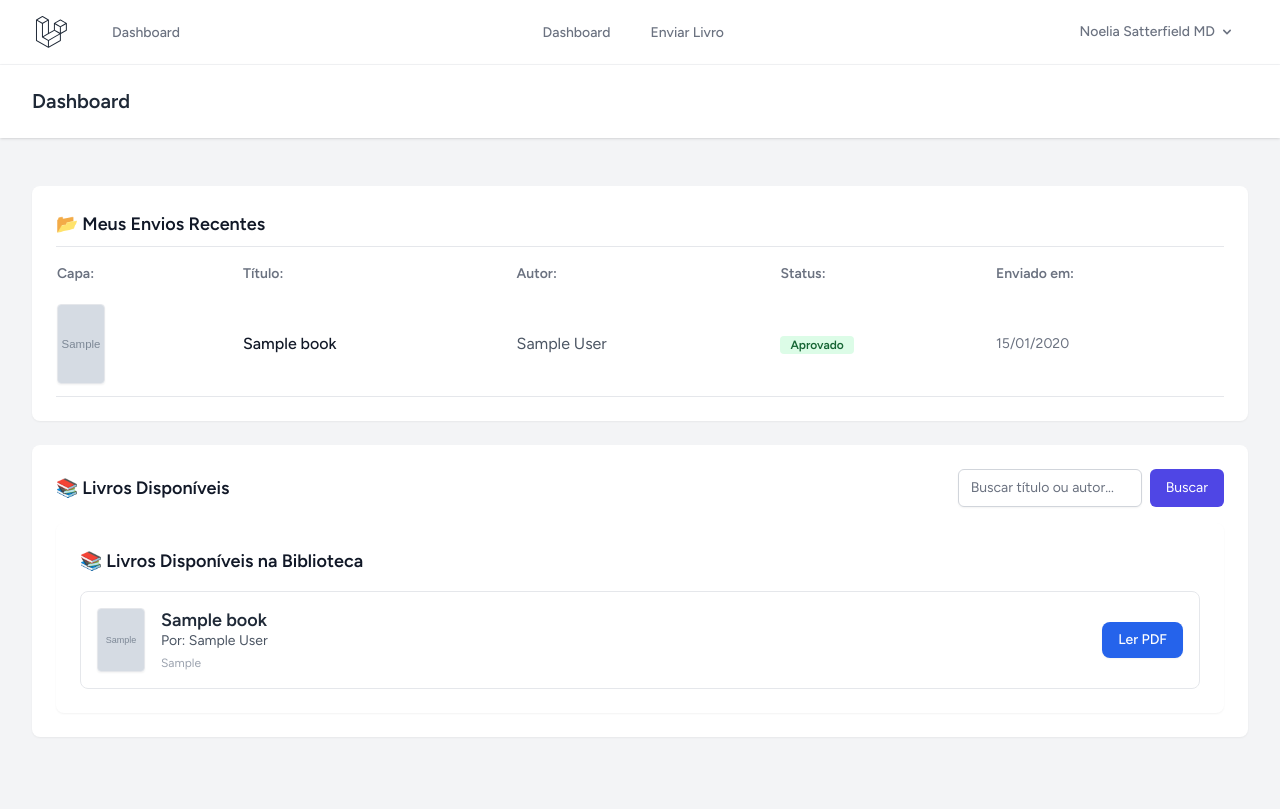
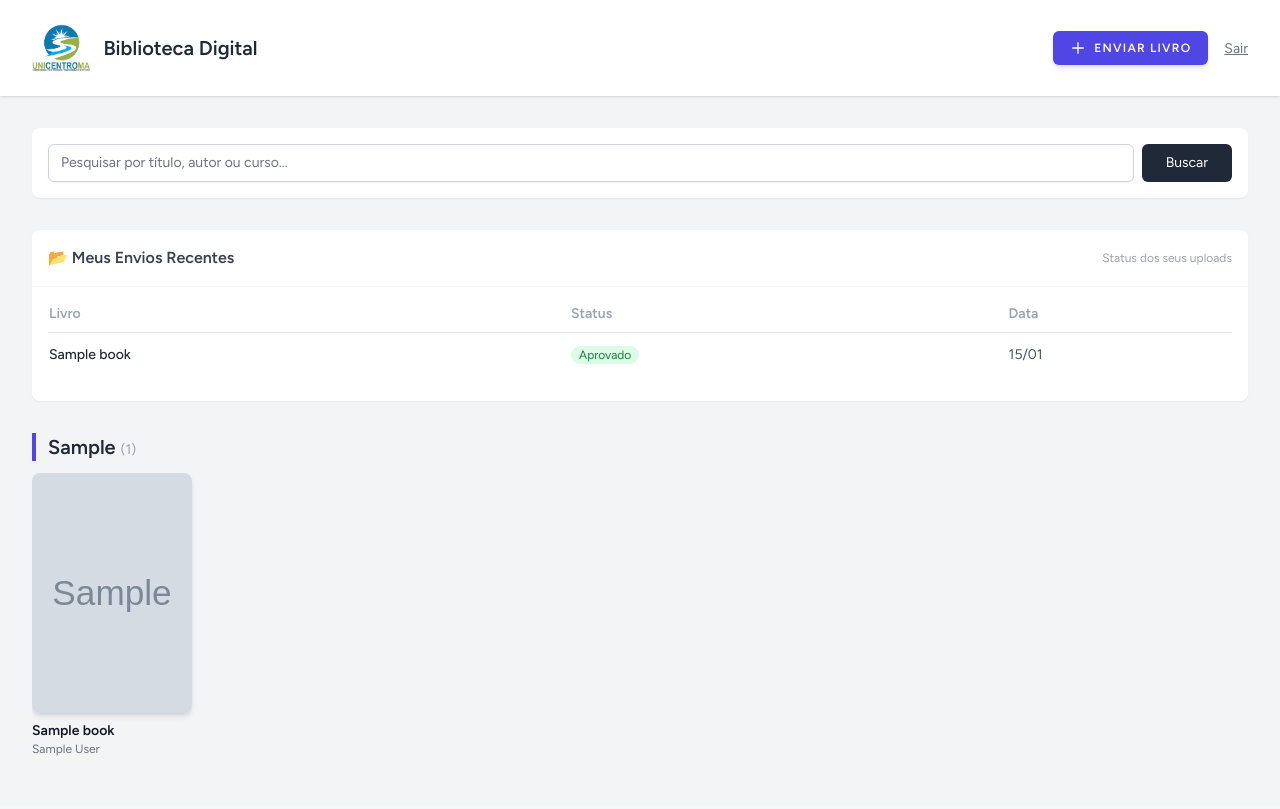
Before and after one commit to chrxtdev/biblioteca-backend, a Laravel app: page /livros in a window 1280 px wide. After the commit the page ends 756 px from the top, so only its background shows below. Run offline with Laravel 12, Linux system fonts and the light colour scheme; a user stored in the database is signed in; data comes from the database, SQL or seed files in the repository; tables that the repository leaves empty hold one stand-in row (values such as "Sample post"); grey boxes marked "Sample" are stand-in pictures; style sheets or scripts are compiled from the project's sources.

Commit message:
update 9

```diff
--- a/app/Http/Controllers/BookController.php
+++ b/app/Http/Controllers/BookController.php
@@ -10,15 +10,18 @@ class BookController extends Controller
     public function index(Request $request)
     {
         $search = $request->input('search');
+
         $books = Book::where('is_verified', true)
             ->when($search, function ($query, $search) {
-                return $query->where(function ($q) use ($search) {
+                return $query->where(function($q) use ($search) {
                     $q->where('title', 'like', "%{$search}%")
-                        ->orWhere('author', 'like', "%{$search}%");
+                      ->orWhere('author', 'like', "%{$search}%")
+                      ->orWhere('course', 'like', "%{$search}%");
                 });
             })
             ->orderBy('created_at', 'desc')
-            ->paginate(10);
+            ->get();
+
         $myBooks = $request->user()->books()
             ->orderBy('created_at', 'desc')
             ->paginate(5, ['*'], 'my_page');
--- a/resources/views/dashboard.blade.php
+++ b/resources/views/dashboard.blade.php
@@ -1,172 +1,196 @@
 <x-app-layout>
+    {{-- CSS "Gambiarra" para esconder a barra de navegação padrão do Breeze e deixar só a nossa --}}
+    <style>
+        nav[x-data] { display: none !important; }
+    </style>
+
+    <div x-data="{
+            showReader: false,
+            pdfUrl: '',
+            bookTitle: '',
+            openReader(url, title) {
+                this.pdfUrl = url;
+                this.bookTitle = title;
+                this.showReader = true;
+            }
+        }">
+
         <x-slot name="header">
-        <h2 class="font-semibold text-xl text-gray-800 leading-tight">
-            {{ __('Dashboard') }}
+            <div class="flex justify-between items-center">
+                {{-- LADO ESQUERDO: Logo e Título --}}
+                <h2 class="font-semibold text-xl text-gray-800 leading-tight flex items-center gap-3">
+                    {{-- Certifique-se que o arquivo existe em public/images/unicentroma-logo.png --}}
+                    <img src="{{ asset('images/unicentroma-logo.png') }}"
+                         alt="Logo Faculdade"
+                         class="h-12 w-auto object-contain">
+                    {{ __('Biblioteca Digital') }}
                 </h2>
+
+                {{-- LADO DIREITO: Botões de Ação --}}
+                <div class="flex items-center">
+                    <a href="{{ route('books.create') }}"
+                       class="inline-flex items-center px-4 py-2 bg-indigo-600 border border-transparent rounded-md font-semibold text-xs text-white uppercase tracking-widest hover:bg-indigo-700 focus:bg-indigo-700 active:bg-indigo-900 focus:outline-none focus:ring-2 focus:ring-indigo-500 focus:ring-offset-2 transition ease-in-out duration-150 shadow-md">
+                        <svg class="w-4 h-4 mr-2" fill="none" stroke="currentColor" viewBox="0 0 24 24"><path stroke-linecap="round" stroke-linejoin="round" stroke-width="2" d="M12 4v16m8-8H4"></path></svg>
+                        Enviar Livro
+                    </a>
+
+                    {{-- Botão de Sair (Logout) --}}
+                    <form method="POST" action="{{ route('logout') }}" class="inline">
+                        @csrf
+                        <button type="submit" class="ml-4 text-sm text-gray-500 hover:text-red-600 underline cursor-pointer">
+                            Sair
+                        </button>
+                    </form>
+                </div>
+            </div>
         </x-slot>
 
-    <div class="py-12">
-        <div class="max-w-7xl mx-auto sm:px-6 lg:px-8">
+        <div class="py-8">
+            <div class="max-w-7xl mx-auto sm:px-6 lg:px-8 space-y-8">
 
-            @if (session('status') === 'livro-enviado')
-            <div class="bg-green-100 border border-green-400 text-green-700 px-4 py-3 rounded relative mb-4"
-                role="alert">
-                <strong class="font-bold">Sucesso!</strong>
-                <span class="block sm:inline">Seu livro foi enviado para análise da bibliotecária.</span>
+                {{-- 🔍 BARRA DE PESQUISA --}}
+                <div class="bg-white overflow-hidden shadow-sm sm:rounded-lg p-4">
+                    <form method="GET" action="{{ route('dashboard') }}" class="flex gap-2">
+                        <input type="text" name="search" value="{{ request('search') }}"
+                               placeholder="Pesquisar por título, autor ou curso..."
+                               class="w-full border-gray-300 focus:border-indigo-500 focus:ring-indigo-500 rounded-md shadow-sm text-sm">
+                        <button type="submit" class="px-6 py-2 bg-gray-800 text-white rounded-md text-sm hover:bg-gray-700">
+                            Buscar
+                        </button>
+                        @if(request('search'))
+                            <a href="{{ route('dashboard') }}" class="px-4 py-2 bg-gray-200 text-gray-700 rounded-md text-sm hover:bg-gray-300 flex items-center">Limpar</a>
+                        @endif
+                    </form>
                 </div>
-            @endif
 
-            <div class="bg-white overflow-hidden shadow-sm sm:rounded-lg mb-6">
-                <div class="p-6 text-gray-900">
-                    <h3 class="text-lg font-bold mb-4 border-b pb-2">📂 Meus Envios Recentes</h3>
-
-                    @if($myBooks->isEmpty())
-                    <p class="text-gray-500 italic">Você ainda não enviou nenhum livro.</p>
-                    @else
-                    <table class="w-full text-left">
-                        <thead>
-                            <tr class="text-gray-500 text-sm">
-                                <th class="pb-2">Capa:</th>
-                                <th class="pb-2">Título:</th>
-                                <th class="pb-2">Autor:</th>
-                                <th class="pb-2">Status:</th>
-                                <th class="pb-2">Enviado em:</th>
+                {{-- 📂 MEUS ENVIOS RECENTES --}}
+                @if(!$myBooks->isEmpty())
+                <div class="bg-white overflow-hidden shadow-sm sm:rounded-lg">
+                    <div class="p-4 border-b border-gray-100 flex justify-between items-center">
+                        <h3 class="font-bold text-gray-700">📂 Meus Envios Recentes</h3>
+                        <span class="text-xs text-gray-400">Status dos seus uploads</span>
+                    </div>
+                    <div class="p-4 overflow-x-auto">
+                        <table class="w-full text-left text-sm">
+                            <thead class="text-gray-400 font-normal border-b">
+                                <tr>
+                                    <th class="pb-2">Livro</th>
+                                    <th class="pb-2">Status</th>
+                                    <th class="pb-2">Data</th>
                                 </tr>
                             </thead>
-                        <tbody>
+                            <tbody class="text-gray-600">
                                 @foreach($myBooks as $myBook)
-                            <tr class="border-b hover:bg-gray-50">
-
-                                <td class="py-3 pr-4">
-                                    @if($myBook->cover_path)
-                                    <img src="{{ asset('storage/' . $myBook->cover_path) }}"
-                                        alt="Capa"
-                                        class="w-12 h-20 object-cover rounded shadow-sm border border-gray-200">
+                                <tr class="border-b last:border-0 hover:bg-gray-50">
+                                    <td class="py-3 font-medium text-gray-800">{{ $myBook->title }}</td>
+                                    <td class="py-3">
+                                        @if($myBook->is_verified)
+                                            <span class="bg-green-100 text-green-700 text-xs px-2 py-0.5 rounded-full">Aprovado</span>
+                                        @elseif($myBook->rejection_reason)
+                                            <span class="bg-red-100 text-red-700 text-xs px-2 py-0.5 rounded-full cursor-pointer" title="{{ $myBook->rejection_reason }}">Recusado</span>
                                         @else
-                                    <div
-                                        class="w-12 h-16 bg-gray-200 rounded flex items-center justify-center text-gray-400 text-xs">
-                                        Sem Capa
-                                    </div>
+                                            <span class="bg-yellow-100 text-yellow-700 text-xs px-2 py-0.5 rounded-full">Análise</span>
                                         @endif
                                     </td>
-
-                                <td class="py-3 font-medium text-gray-900">{{ $myBook->title }}</td>
-
-                                <td class="py-3 text-gray-600">{{ $myBook->author }}</td>
-
-                                <td class="py-3">
-                                    @if($myBook->is_verified)
-                                    <span
-                                        class="bg-green-100 text-green-800 text-xs font-semibold px-2.5 py-0.5 rounded">Aprovado</span>
-                                    @elseif($myBook->rejection_reason)
-                                    <div class="flex items-center gap-2">
-                                        <span
-                                            class="bg-red-100 text-red-800 text-xs font-semibold px-2.5 py-0.5 rounded">Recusado</span>
-                                        <button
-                                            x-data=""
-                                            x-on:click="alert('MOTIVO DA REJEIÇÃO:\n\n' + $el.dataset.reason)"
-                                            data-reason="{{ $myBook->rejection_reason }}"
-                                            class="text-xs text-red-600 underline hover:text-red-800 cursor-pointer">
-                                            Ver motivo
-                                        </button>
-                                    </div>
-                                    @else
-                                    <span
-                                        class="bg-yellow-100 text-yellow-800 text-xs font-semibold px-2.5 py-0.5 rounded">Em Análise</span>
-                                    @endif
-                                </td>
-
-                                <td class="py-3 text-sm text-gray-500">
-                                    {{ $myBook->created_at->format('d/m/Y') }}
-                                </td>
+                                    <td class="py-3">{{ $myBook->created_at->format('d/m') }}</td>
                                 </tr>
                                 @endforeach
                             </tbody>
                         </table>
+                        <div class="mt-2">{{ $myBooks->links() }}</div>
+                    </div>
+                </div>
                 @endif
+
+                {{-- 🎬 CARROSSEL DE LIVROS (Estilo Netflix) --}}
+                <div class="space-y-8">
+                    @if($books->isEmpty())
+                        <div class="text-center py-12 text-gray-500">
+                            <p class="text-xl">Nenhum livro encontrado na biblioteca.</p>
+                        </div>
+                    @else
+                        @foreach($books->groupBy('course') as $course => $courseBooks)
+                        <div class="space-y-3">
+                            <h3 class="text-xl font-bold text-gray-800 border-l-4 border-indigo-600 pl-3">
+                                {{ $course }} <span class="text-gray-400 text-sm font-normal">({{ $courseBooks->count() }})</span>
+                            </h3>
+
+                            <div class="flex overflow-x-auto pb-4 gap-4 scrollbar-hide" style="scrollbar-width: thin;">
+                                @foreach($courseBooks as $book)
+                                    <div class="flex-none w-40 group relative">
+                                        {{-- Capa clicável --}}
+                                        <div class="relative w-40 h-60 rounded-lg overflow-hidden shadow-md transition-transform transform group-hover:scale-105 group-hover:shadow-xl cursor-pointer"
+                                             @click="openReader('{{ asset('storage/' . $book->file_path) }}', '{{ $book->title }}')">
+
+                                            @if($book->cover_path)
+                                                <img src="{{ asset('storage/' . $book->cover_path) }}" class="w-full h-full object-cover">
+                                            @else
+                                                <div class="w-full h-full bg-gray-200 flex flex-col items-center justify-center text-gray-400 p-2 text-center">
+                                                    <span class="text-xs font-bold">{{ $book->title }}</span>
+                                                    <svg class="w-8 h-8 mt-2" fill="none" stroke="currentColor" viewBox="0 0 24 24"><path stroke-linecap="round" stroke-linejoin="round" stroke-width="2" d="M12 6.253v13m0-13C10.832 5.477 9.246 5 7.5 5S4.168 5.477 3 6.253v13C4.168 18.477 5.754 18 7.5 18s3.332.477 4.5 1.253m0-13C13.168 5.477 14.754 5 16.5 5c1.747 0 3.332.477 4.5 1.253v13C19.832 18.477 18.247 18 16.5 18c-1.746 0-3.332.477-4.5 1.253"></path></svg>
+                                                </div>
+                                            @endif
+
+                                            {{-- Overlay "LER PDF" --}}
+                                            <div class="absolute inset-0 bg-black bg-opacity-0 group-hover:bg-opacity-40 flex items-center justify-center transition-all">
+                                                <span class="opacity-0 group-hover:opacity-100 bg-white text-gray-900 text-xs font-bold px-3 py-1 rounded-full shadow-lg transform translate-y-2 group-hover:translate-y-0 transition-all">
+                                                    LER PDF
+                                                </span>
                                             </div>
                                         </div>
 
-            <div class="mt-4">
-                {{ $myBooks->links() }}
+                                        {{-- Informações do Livro --}}
+                                        <div class="mt-2">
+                                            <h4 class="font-bold text-gray-900 text-sm truncate" title="{{ $book->title }}">{{ $book->title }}</h4>
+                                            <p class="text-xs text-gray-500 truncate">{{ $book->author }}</p>
                                         </div>
-
-            <div class="bg-white overflow-hidden shadow-sm sm:rounded-lg mb-6">
-                <div class="p-6 text-gray-900">
-                    <div class="flex justify-between items-center mb-4">
-                        <h3 class="text-lg font-bold">📚 Livros Disponíveis</h3>
-
-                        <form method="GET" action="{{ route('dashboard') }}" class="flex gap-2">
-                            <input type="text"
-                                name="search"
-                                value="{{ request('search') }}"
-                                placeholder="Buscar título ou autor..."
-                                class="border-gray-300 focus:border-indigo-500 focus:ring-indigo-500 rounded-md shadow-sm text-sm">
-                            <button type="submit" class="px-4 py-2 bg-indigo-600 text-white rounded-md text-sm hover:bg-indigo-700">
-                                Buscar
-                            </button>
-                            @if(request('search'))
-                            <a href="{{ route('dashboard') }}" class="px-4 py-2 bg-gray-200 text-gray-700 rounded-md text-sm hover:bg-gray-300">
-                                Limpar
-                            </a>
-                            @endif
-                        </form>
                                     </div>
-
-                    <div class="mt-4">
-                        {{ $books->appends(['search' => request('search')])->links() }}
+                                @endforeach
                             </div>
-
-
-                    <div class="bg-white overflow-hidden shadow-sm sm:rounded-lg">
-                        <div class="p-6 text-gray-900">
-                            <h3 class="text-lg font-bold mb-4">📚 Livros Disponíveis na Biblioteca</h3>
-
-                            @if($books->isEmpty())
-                            <p class="text-gray-500 italic">Nenhum livro disponível no momento.</p>
-                            @else
-                            <div class="grid gap-4"> @foreach($books as $book)
-                                <div
-                                    class="p-4 border rounded-lg hover:bg-gray-50 flex items-center justify-between transition duration-150">
-
-                                    <div class="flex items-center gap-4">
-
-                                        <div class="flex-shrink-0">
-                                            @if($book->cover_path)
-                                            <img src="{{ asset('storage/' . $book->cover_path) }}"
-                                                alt="{{ $book->title }}"
-                                                class="w-12 h-16 object-cover rounded shadow-sm border border-gray-200">
-                                            @else
-                                            <div
-                                                class="w-12 h-16 bg-gray-200 rounded flex items-center justify-center text-gray-400">
-                                                <svg class="w-6 h-6" fill="none" stroke="currentColor"
-                                                    viewBox="0 0 24 24">
-                                                    <path stroke-linecap="round" stroke-linejoin="round"
-                                                        stroke-width="2"
-                                                        d="M12 6.253v13m0-13C10.832 5.477 9.246 5 7.5 5S4.168 5.477 3 6.253v13C4.168 18.477 5.754 18 7.5 18s3.332.477 4.5 1.253m0-13C13.168 5.477 14.754 5 16.5 5c1.747 0 3.332.477 4.5 1.253v13C19.832 18.477 18.247 18 16.5 18c-1.746 0-3.332.477-4.5 1.253"></path>
-                                                </svg>
                         </div>
+                        @endforeach
                     @endif
                 </div>
 
-                                        <div>
-                                            <h4 class="text-lg font-bold text-gray-800 leading-tight">{{ $book->title }}</h4>
-                                            <p class="text-sm text-gray-600">Por: {{ $book->author }}</p>
-                                            <p class="text-xs text-gray-400 mt-1">{{ $book->course ?? 'Geral' }}</p>
             </div>
         </div>
 
-                                    <a href="{{ asset('storage/' . $book->file_path) }}" target="_blank"
-                                        class="ml-4 px-4 py-2 bg-blue-600 text-white text-sm font-medium rounded-lg hover:bg-blue-700 transition shadow-sm whitespace-nowrap">
-                                        Ler PDF
-                                    </a>
+        {{--  MODAL DE LEITURA (POP-UP) --}}
+        <div x-show="showReader"
+             style="display: none;"
+             class="fixed inset-0 z-50 flex items-center justify-center bg-black bg-opacity-90 backdrop-blur-sm p-4"
+             x-transition:enter="transition ease-out duration-300"
+             x-transition:enter-start="opacity-0"
+             x-transition:enter-end="opacity-100"
+             x-transition:leave="transition ease-in duration-200"
+             x-transition:leave-start="opacity-100"
+             x-transition:leave-end="opacity-0">
 
+            <div class="bg-white w-full max-w-6xl h-[90vh] rounded-lg shadow-2xl flex flex-col overflow-hidden relative" @click.away="showReader = false">
+
+                {{-- Header do Modal --}}
+                <div class="bg-gray-900 text-white p-4 flex justify-between items-center shadow-md z-10">
+                    <div class="flex items-center gap-3">
+                        <div class="w-8 h-8 bg-indigo-500 rounded-full flex items-center justify-center font-bold text-xs">PDF</div>
+                        <div>
+                            <h3 class="font-bold text-sm md:text-lg" x-text="bookTitle"></h3>
+                            <p class="text-xs text-gray-400">Modo Leitura</p>
                         </div>
-                                @endforeach
                     </div>
-                            @endif
+                    <button @click="showReader = false" class="text-gray-400 hover:text-white p-2 hover:bg-gray-800 rounded-full transition">
+                        <svg class="w-6 h-6" fill="none" stroke="currentColor" viewBox="0 0 24 24"><path stroke-linecap="round" stroke-linejoin="round" stroke-width="2" d="M6 18L18 6M6 6l12 12"></path></svg>
+                    </button>
+                </div>
+
+                {{-- Iframe do PDF --}}
+                <div class="flex-1 bg-gray-100 relative">
+                    <iframe :src="pdfUrl" class="w-full h-full border-none"></iframe>
+                    <div class="absolute inset-0 flex items-center justify-center pointer-events-none" x-show="!pdfUrl">
+                        <p class="text-gray-500 animate-pulse">Carregando documento...</p>
                     </div>
                 </div>
             </div>
         </div>
+
+    </div>
 </x-app-layout>
```
Also changed, not shown: public/images/unicentroma-logo.png (added), 1 other file. Lines whose indentation alone changed are shown as unchanged.
